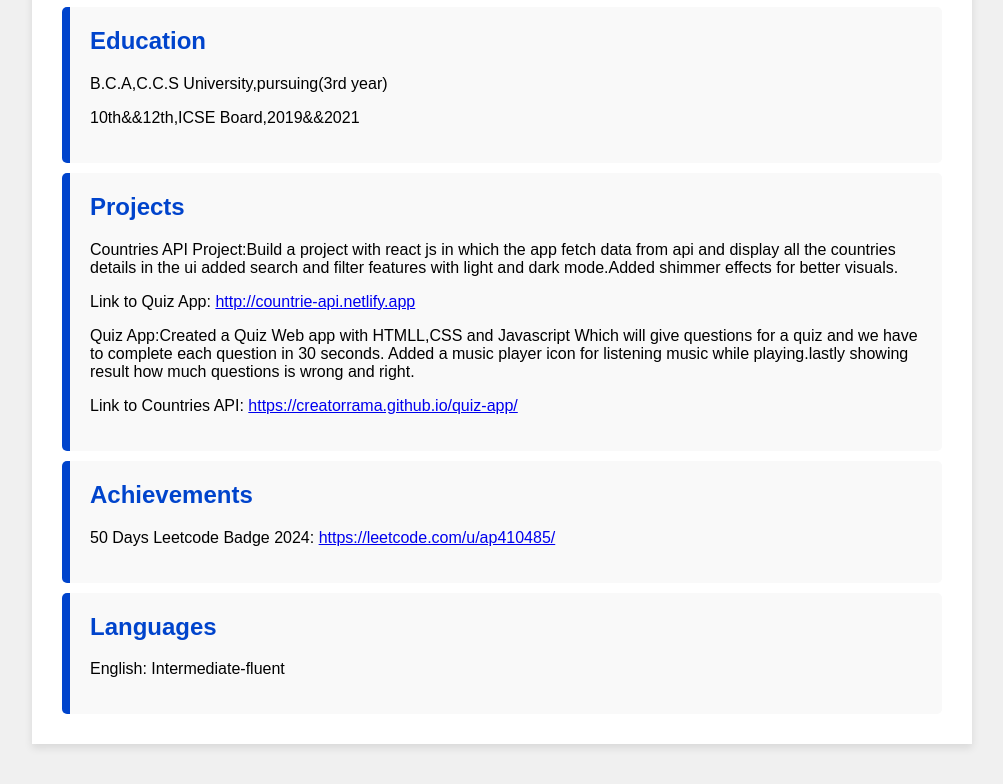
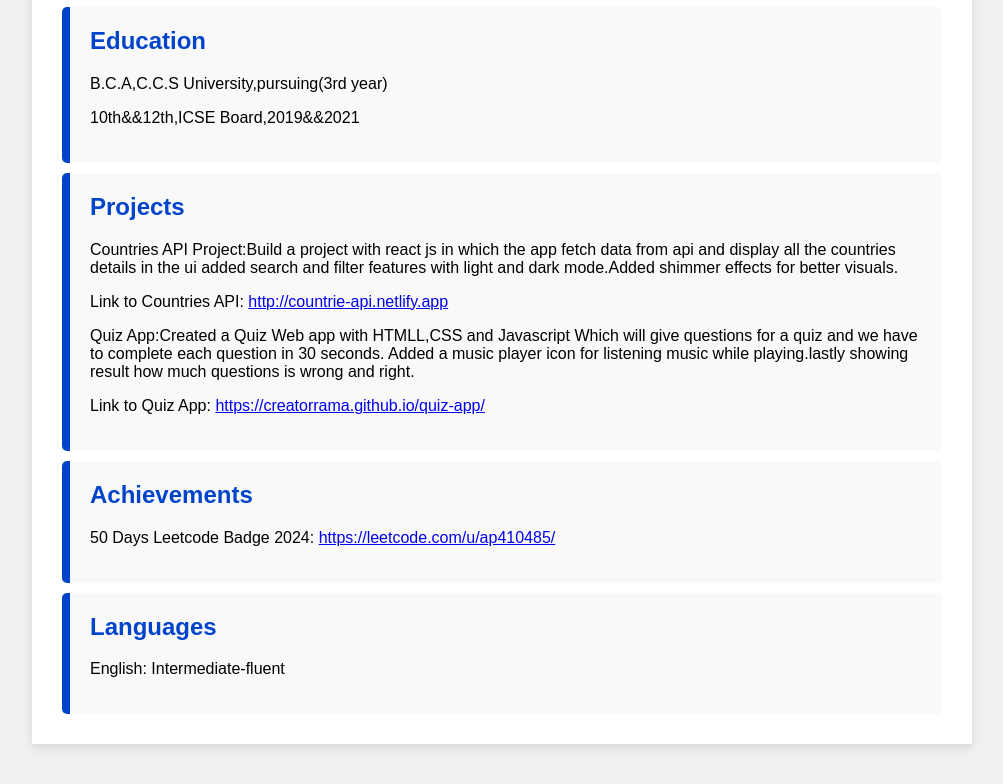
Before and after one commit to CreatorRama/Resume-Website, a plain HTML site: page index.html in a window 1280 px wide. Shown: the part 803-1587 px from the top of the page, without its empty margins (138-1141 px from the left). Drawn offline with Linux system fonts and the light colour scheme.

Commit message:
Update index.html

```diff
--- a/index.html
+++ b/index.html
@@ -49,11 +49,11 @@
                 the
                 countries details in the ui added search and filter features with light and dark mode.Added shimmer
                 effects for better visuals. </p>
-                <p>Link to Quiz App: <a href="http://countrie-api.netlify.app" target="_blank">http://countrie-api.netlify.app</a></p>
+                <p>Link to Countries API: <a href="http://countrie-api.netlify.app" target="_blank">http://countrie-api.netlify.app</a></p>
                 <p>Quiz App:Created a Quiz Web app with HTMLL,CSS and Javascript Which will give questions for a quiz and we have to complete each question
                     in 30 seconds. Added a music player icon for listening music while playing.lastly showing result how much
                     questions is wrong and right.</p>
-                    <p>Link to Countries API: <a href="https://creatorrama.github.io/quiz-app/" target="_blank">https://creatorrama.github.io/quiz-app/</a></p>
+                    <p>Link to Quiz App: <a href="https://creatorrama.github.io/quiz-app/" target="_blank">https://creatorrama.github.io/quiz-app/</a></p>
         </section>
         <section class="achievements">
             <h2>Achievements</h2>
```
